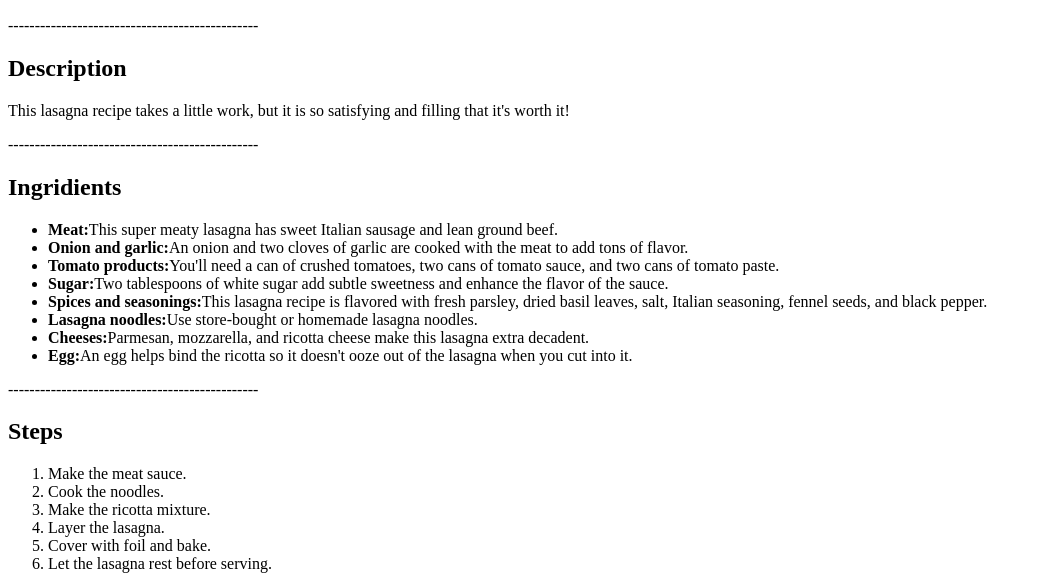
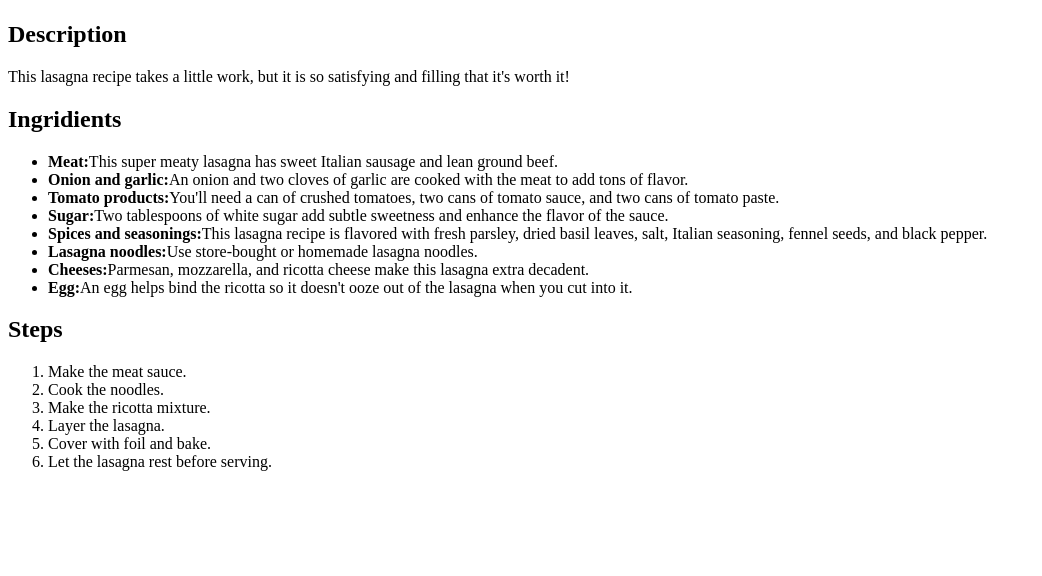
Before and after one commit to sstarrk/odin-recipes, a plain HTML site: page recipes/lasagna.html in a window 1280 px wide. Shown: the part 383-959 px from the top of the page, without its empty margins (0-1042 px from the left). After the commit the page ends 870 px from the top, so only its background shows below. Drawn offline with Linux system fonts and the light colour scheme.

Commit message:
Remove dividing parts with -------------------

```diff
--- a/recipes/lasagna.html
+++ b/recipes/lasagna.html
@@ -7,10 +7,8 @@
     <body>
         <h1>World's Best Lasagna</h1>
         <img src="https://www.allrecipes.com/thmb/MkKfYU4oim55CLp39DDuNMuyThA=/750x0/filters:no_upscale():max_bytes(150000):strip_icc():format(webp)/23600-worlds-best-lasagna-armag-4x3-1-b24f9ad518d74090bf197828492c64a6.jpg" alt="finished lasagna">
-        <p>-----------------------------------------------</p>
         <h2>Description</h2>
         <p>This lasagna recipe takes a little work, but it is so satisfying and filling that it's worth it!</p>
-        <p>-----------------------------------------------</p>
         <h2>Ingridients</h2>
         <ul>
             <li><strong>Meat:</strong>This super meaty lasagna has sweet Italian sausage and lean ground beef.</li>
@@ -22,7 +20,6 @@
             <li><strong>Cheeses:</strong>Parmesan, mozzarella, and ricotta cheese make this lasagna extra decadent.</li>
             <li><strong>Egg:</strong>An egg helps bind the ricotta so it doesn't ooze out of the lasagna when you cut into it.</li>
         </ul>
-        <p>-----------------------------------------------</p>
         <h2>Steps</h2>
         <ol>
             <li>Make the meat sauce.</li>
```
